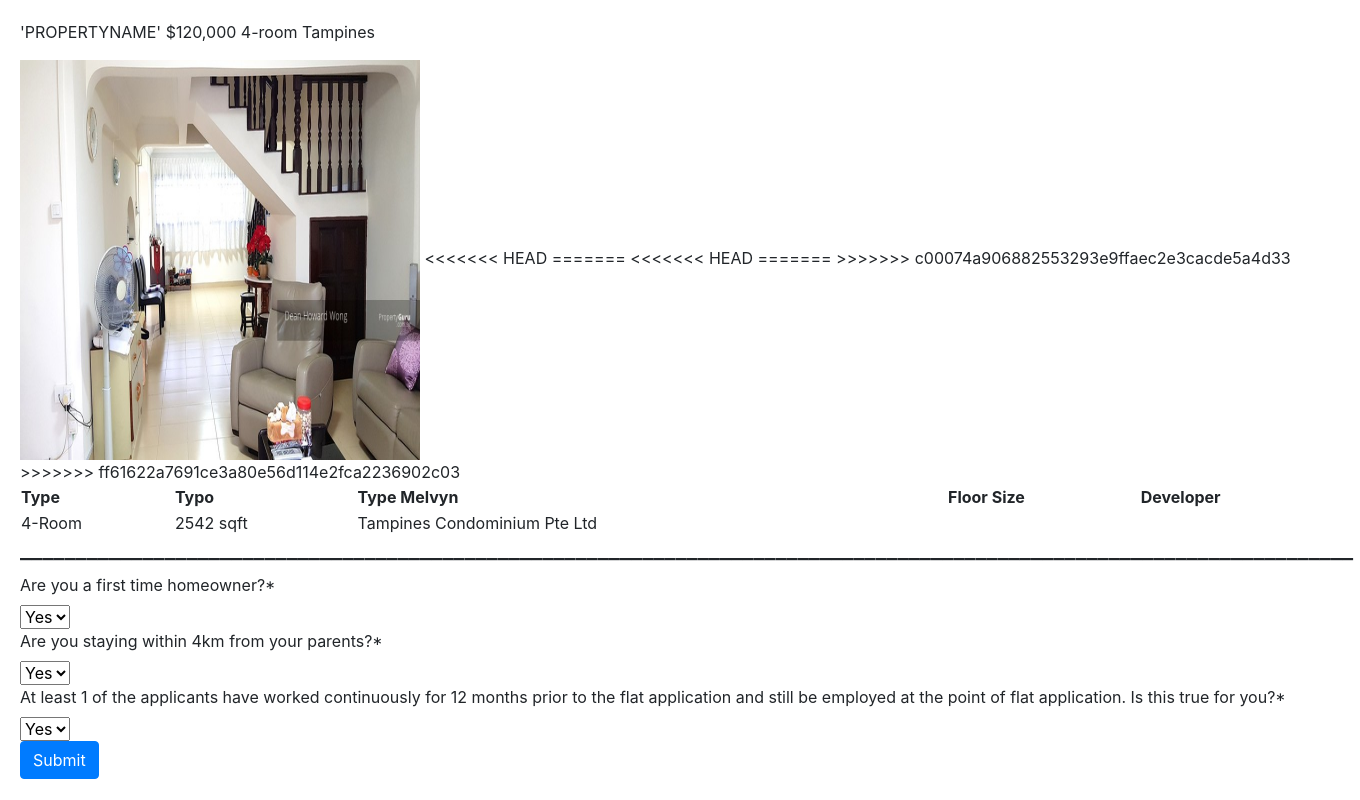
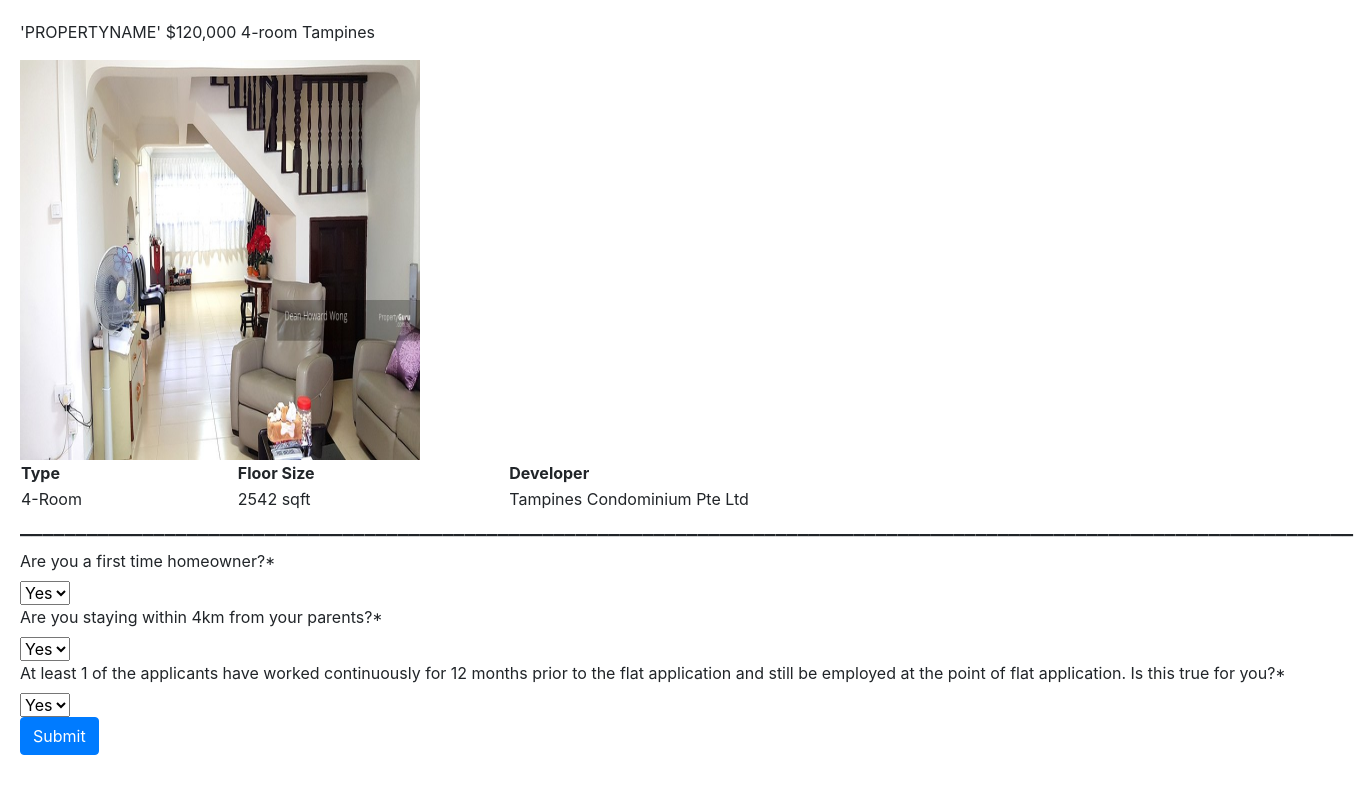
Before and after one commit to Melvynkoh94/citi_tech_project, a Django app: template exampleApp/templates/exampleApp/house1.html in a window 1360 px wide. Run offline with Django 3.2, Linux system fonts and the light colour scheme; the template is opened without the code that fills it: values that come from a table or form of the project are taken from there, others are empty; parts of the project's set-up code (start-up, migrations or seed data) failed here and were passed over; some libraries are stand-ins or nearby versions.

Commit message:
Changed back to Type

```diff
--- a/exampleApp/templates/exampleApp/house1.html
+++ b/exampleApp/templates/exampleApp/house1.html
@@ -14,15 +14,7 @@
   <img src="/media/house1.jpg" alt="House 1" width="400" height="400">
   <table style="width:100%">
       <tr>
-<<<<<<< HEAD
         <th>Type</th>
-=======
-<<<<<<< HEAD
-        <th>Typo</th>
-=======
-        <th>Type Melvyn</th>
->>>>>>> c00074a906882553293e9ffaec2e3cacde5a4d33
->>>>>>> ff61622a7691ce3a80e56d114e2fca2236902c03
         <th>Floor Size</th>
         <th>Developer</th>
       </tr>
```
